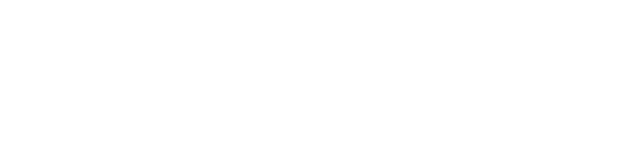
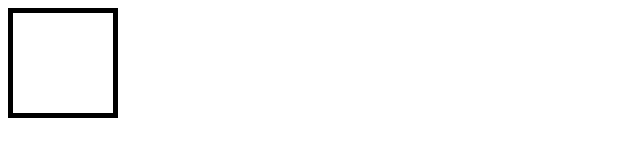
Before and after one commit to divory2/WP-Group5, a plain HTML site: page index.html in a window 1280 px wide. Shown: the whole page, without its empty margins (0-640 px from the left). Drawn offline with Linux system fonts and the light colour scheme.

Commit message:
added firework container

```diff
--- a/index.html
+++ b/index.html
@@ -10,6 +10,10 @@
 
 <body>
 
+
+
+
+
 <div class="container">
 
 
@@ -20,6 +24,9 @@
 
 
 
+
+</div>
+<div class="fireworks-container">
 
 </div>
 
--- a/styles.css
+++ b/styles.css
@@ -1,3 +1,10 @@
 .body{
 
 }
+.fireworks-container{
+    border: solid black 5px;
+    height: 100px;
+    width: 100px;
+    position: relative;
+
+}
```
